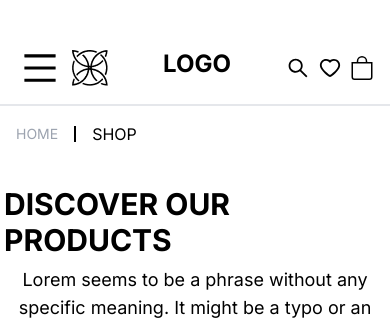
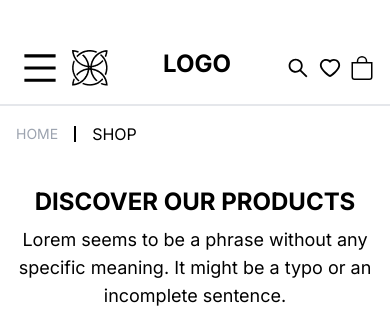
Before and after one commit to Kashishjangid/Appscrip-task-kashish, a Next.js app: page /homepage in a window 390 px wide. Shown: the top 320 px of the page. Built offline with nearby package versions, Linux system fonts and the light colour scheme; no server answers.

Commit message:
updates
updates

```diff
--- a/src/app/Components/Header.js
+++ b/src/app/Components/Header.js
@@ -55,7 +55,7 @@ function Header() {
 
       </div>
       <div className='flex justify-center flex-col items-center lg:py-8 py-6'>
-      <h1 className='lg:text-5xl text-3xl font-bold px-1'>DISCOVER OUR PRODUCTS</h1>
+      <h1 className='lg:text-5xl text-2xl font-bold px-1 text-center'>DISCOVER OUR PRODUCTS</h1>
       <p className='text-center lg:px-48 px-4  py-2 lg:py-6 lg:text-2xl text-lg'>Lorem seems to be a phrase without any specific meaning. It might be a typo or an incomplete sentence. </p>
       </div>
     </div>
```
